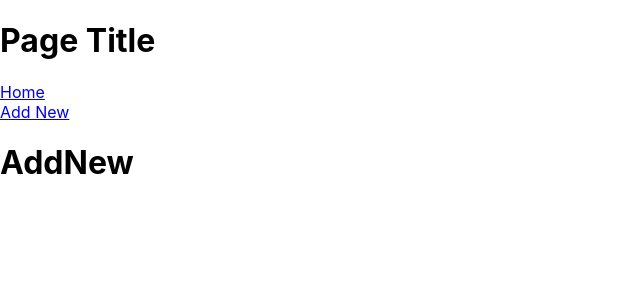
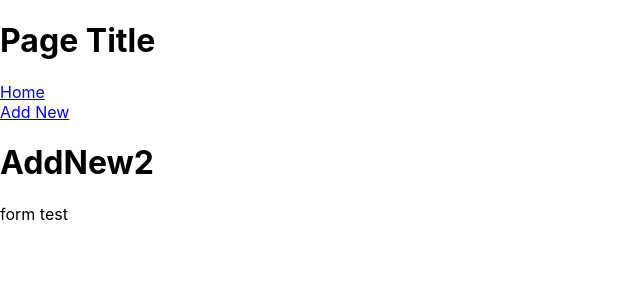
Before and after one commit to nozumaz/creature-collection, a React (Create React App) app: page /add in a window 1280 px wide. Shown: the top 300 px of the page, without its empty margins (0-640 px from the left). Built offline with nearby package versions, Linux system fonts and the light colour scheme.

Commit message:
Added Form.js and verified it displays on webpage.

```diff
--- a/src/components/AddNew.js
+++ b/src/components/AddNew.js
@@ -1,7 +1,13 @@
 import React from "react";
+import Form from "./Form";
 
 function AddNew() {
-  return <h1>AddNew</h1>;
+  return (
+    <div>
+    <h1>AddNew2</h1>
+    <Form />
+    </div>
+  );
 }
 
 export default AddNew;
--- /dev/null
+++ b/src/components/Form.js
@@ -0,0 +1,11 @@
+import React, { useState } from "react";
+
+function Form() {
+    return (
+        <>
+            <p>form test</p>
+        </>
+    )
+}
+
+export default Form;
```
